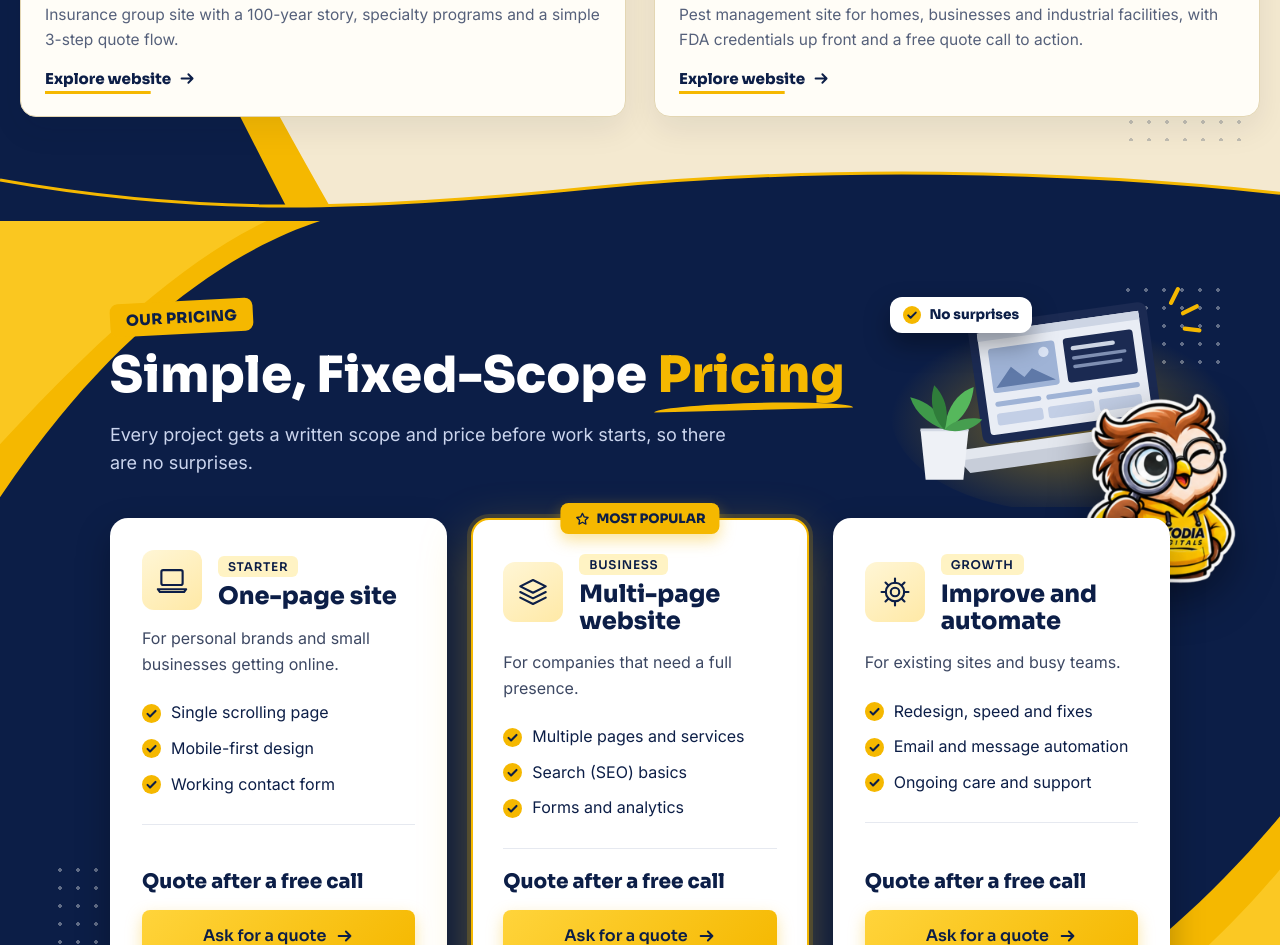
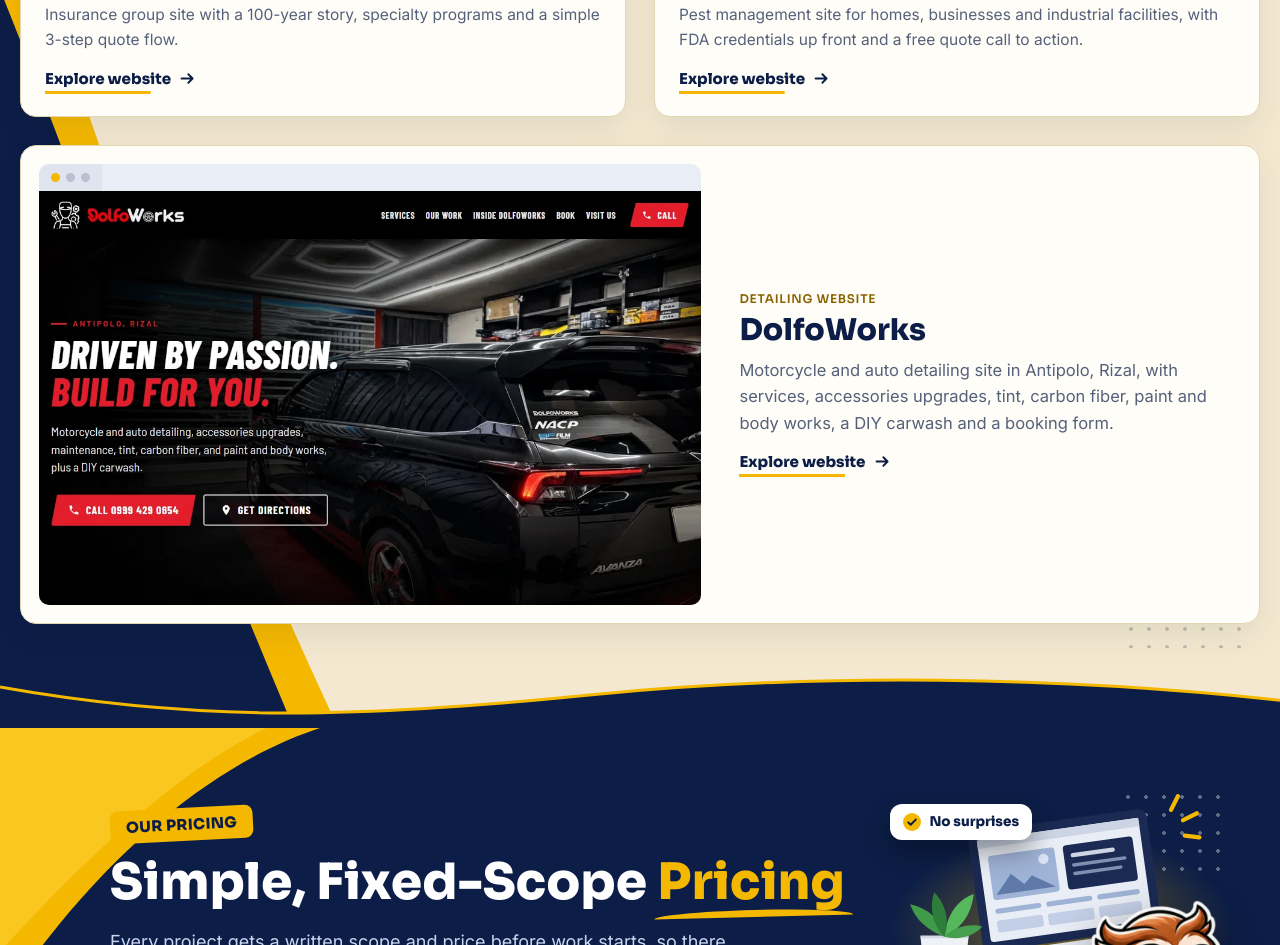
Before and after one commit to Exodia99/exodia-digital, a plain HTML site: page index.html in a window 1280 px wide. Shown: the part 3394-4339 px from the top of the page. Drawn offline with Linux system fonts and the light colour scheme.

Commit message:
Add DolfoWorks to Recent Work as a full-width project card
Co-Authored-By: Claude Opus 5.5 <noreply@anthropic.com>

```diff
--- a/assets/css/styles.css
+++ b/assets/css/styles.css
@@ -481,3 +481,10 @@ footer{position:relative}
 @media(max-width:900px){.svc-top{flex-direction:column;align-items:stretch;gap:0}.svc-mascot{width:230px;align-self:flex-end;margin:-10px 4% -48px 0}.svc-top .sub{margin-bottom:10px}}
 @media(max-width:420px){.svc-mascot{width:190px;margin-bottom:-40px}}
 @media(prefers-reduced-motion:reduce){.svc-owl,.svc-wave{animation:none}.svc-wave{display:none}}
+
+/* Recent Work: DolfoWorks wide card */
+.wk-grid .wk-wide{grid-column:1/-1;display:grid;grid-template-columns:minmax(0,1.3fr) minmax(0,1fr);gap:30px;align-items:center}
+.wk-grid .wk-wide .wk-text{padding:4px 8px}
+.wk-grid .wk-wide h3{font-size:clamp(24px,2.4vw,30px)}
+.wk-grid .wk-wide p{font-size:16.5px}
+@media(max-width:820px){.wk-grid .wk-wide{grid-template-columns:1fr;gap:0}.wk-grid .wk-wide .wk-text{padding:18px 6px 4px}}
--- a/index.html
+++ b/index.html
@@ -18,7 +18,7 @@
 <link rel="preconnect" href="https://fonts.gstatic.com" crossorigin>
 <link href="https://fonts.googleapis.com/css2?family=Sora:wght@400;600;800&family=Inter:wght@400;500&display=swap" rel="stylesheet">
 <link rel="preload" as="image" href="assets/images/hero-devices.webp" fetchpriority="high">
-<link rel="stylesheet" href="assets/css/styles.css?v=13">
+<link rel="stylesheet" href="assets/css/styles.css?v=14">
 <link rel="stylesheet" href="assets/css/chatbot.css?v=2">
 <script src="assets/js/main.js?v=2" defer></script>
 <script src="assets/js/chatbot.js?v=4" defer></script>
@@ -66,6 +66,7 @@
 <article class="wk" data-title="Coastline Risk" data-img="assets/images/work-coastline-risk.webp" data-url=""><button type="button" class="wk-shot" aria-label="Explore the Coastline Risk website"><span class="wk-bar" aria-hidden="true"><i></i><i></i><i></i></span><span class="wk-img"><img src="assets/images/work-coastline-risk.webp" alt="Coastline Risk website homepage" width="1100" height="726" loading="lazy" decoding="async"></span></button><div class="wk-text"><div class="tag">Insurance website</div><h3>Coastline Risk</h3><p>Commercial insurance site for construction, real estate, transportation and hospitality.</p><button type="button" class="wk-open">Explore website <svg viewBox="0 0 20 20" aria-hidden="true" focusable="false"><path d="M3 10h13m-5-5 5 5-5 5" fill="none" stroke="currentColor" stroke-width="2.2" stroke-linecap="round" stroke-linejoin="round"/></svg></button></div></article>
 <article class="wk" data-title="Boynton Insurance Group" data-img="assets/images/work-boynton-insurance.webp" data-url=""><button type="button" class="wk-shot" aria-label="Explore the Boynton Insurance Group website"><span class="wk-bar" aria-hidden="true"><i></i><i></i><i></i></span><span class="wk-img"><img src="assets/images/work-boynton-insurance.webp" alt="Boynton Insurance Group website homepage" width="1100" height="726" loading="lazy" decoding="async"></span></button><div class="wk-text"><div class="tag">Insurance website</div><h3>Boynton Insurance Group</h3><p>Insurance group site with a 100-year story, specialty programs and a simple 3-step quote flow.</p><button type="button" class="wk-open">Explore website <svg viewBox="0 0 20 20" aria-hidden="true" focusable="false"><path d="M3 10h13m-5-5 5 5-5 5" fill="none" stroke="currentColor" stroke-width="2.2" stroke-linecap="round" stroke-linejoin="round"/></svg></button></div></article>
 <article class="wk" data-title="Eco-Control Pest Control Services" data-img="assets/images/work-eco-control.webp" data-url=""><button type="button" class="wk-shot" aria-label="Explore the Eco-Control Pest Control Services website"><span class="wk-bar" aria-hidden="true"><i></i><i></i><i></i></span><span class="wk-img"><img src="assets/images/work-eco-control.webp" alt="Eco-Control Pest Control Services website homepage" width="1100" height="562" loading="lazy" decoding="async"></span></button><div class="wk-text"><div class="tag">Pest control website</div><h3>Eco-Control Pest Control Services</h3><p>Pest management site for homes, businesses and industrial facilities, with FDA credentials up front and a free quote call to action.</p><button type="button" class="wk-open">Explore website <svg viewBox="0 0 20 20" aria-hidden="true" focusable="false"><path d="M3 10h13m-5-5 5 5-5 5" fill="none" stroke="currentColor" stroke-width="2.2" stroke-linecap="round" stroke-linejoin="round"/></svg></button></div></article>
+<article class="wk wk-wide" data-title="DolfoWorks" data-img="assets/images/work-dolfoworks.webp" data-url=""><button type="button" class="wk-shot" aria-label="Explore the DolfoWorks website"><span class="wk-bar" aria-hidden="true"><i></i><i></i><i></i></span><span class="wk-img"><img src="assets/images/work-dolfoworks.webp" alt="DolfoWorks website homepage" width="1100" height="726" loading="lazy" decoding="async"></span></button><div class="wk-text"><div class="tag">Detailing website</div><h3>DolfoWorks</h3><p>Motorcycle and auto detailing site in Antipolo, Rizal, with services, accessories upgrades, tint, carbon fiber, paint and body works, a DIY carwash and a booking form.</p><button type="button" class="wk-open">Explore website <svg viewBox="0 0 20 20" aria-hidden="true" focusable="false"><path d="M3 10h13m-5-5 5 5-5 5" fill="none" stroke="currentColor" stroke-width="2.2" stroke-linecap="round" stroke-linejoin="round"/></svg></button></div></article>
 </div>
 </div>
 <dialog class="wk-modal" id="wkmodal" aria-labelledby="wkmodal-title">
```
Also changed, not shown: assets/images/work-dolfoworks.webp (added).
